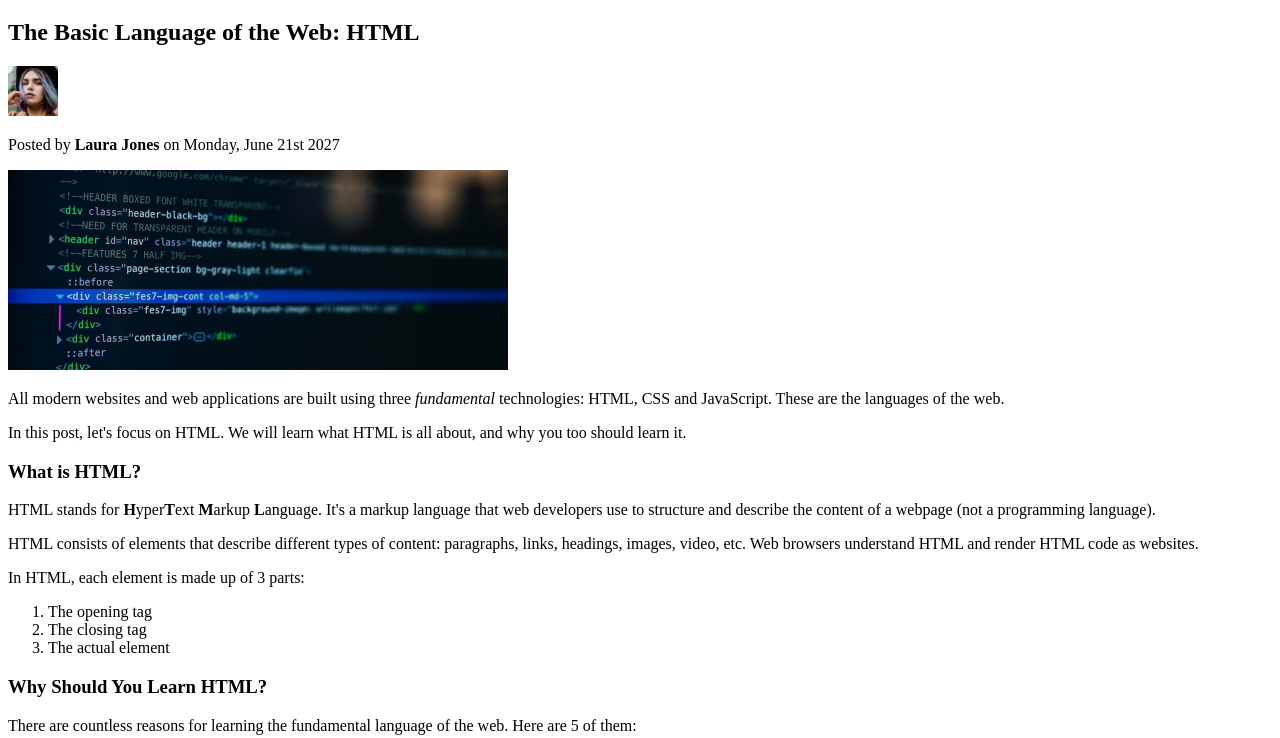
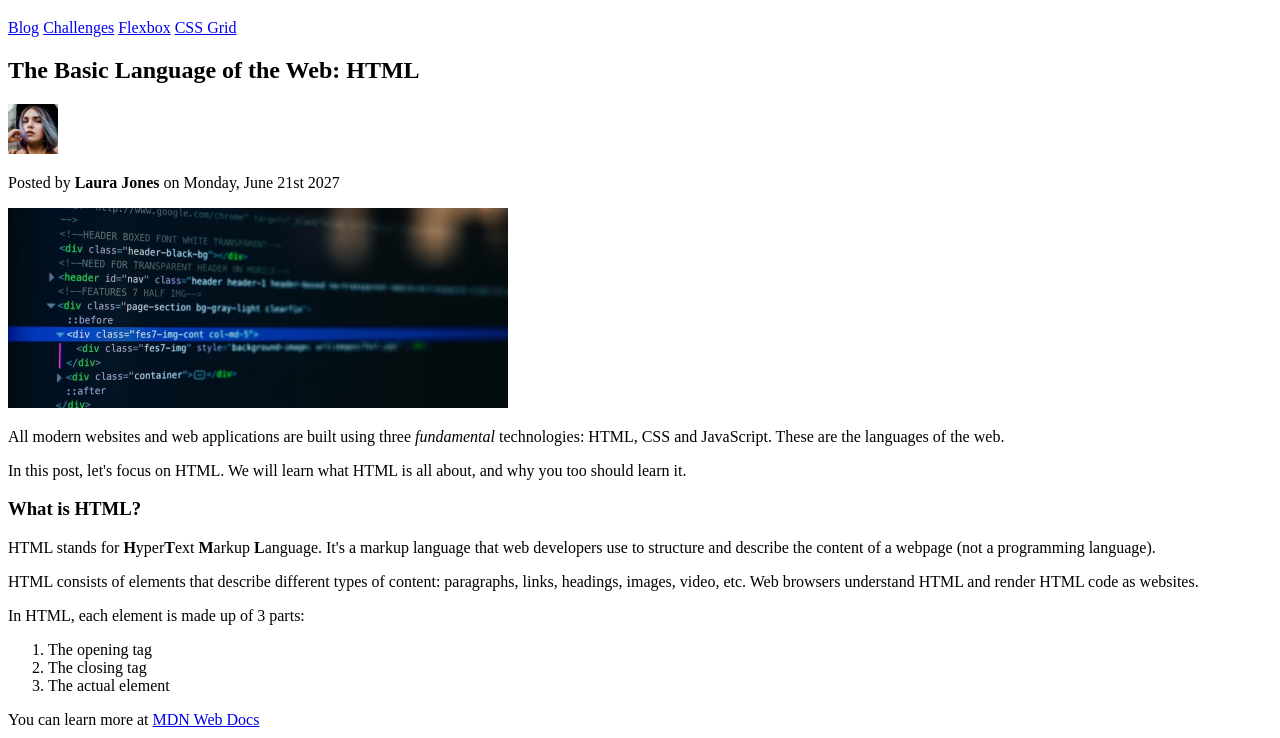
Before and after one commit to NycollasCunha/HTML-fundamentals, a plain HTML site: page index.html in a window 1280 px wide. Shown: the part 62-800 px from the top of the page. Drawn offline with Linux system fonts and the light colour scheme.

Commit message:
Learning how to use links

```diff
--- a/index.html
+++ b/index.html
@@ -16,6 +16,11 @@
     -->
 
     <h1>📘 The Code Magazine</h1>
+    <a href="blog.html">Blog</a>
+    <a href="#">Challenges</a>
+    <a href="#">Flexbox</a>
+    <a href="#">CSS Grid</a>
+
     <h2>The Basic Language of the Web: HTML</h2>
 
     <img
@@ -65,6 +70,13 @@
       <li>The actual element</li>
     </ol>
 
+    <p>
+      You can learn more at
+      <a href="https://developer.mozilla.org/en-US/" target="_blank"
+        >MDN Web Docs</a
+      >
+    </p>
+
     <h3>Why Should You Learn HTML?</h3>
 
     <p>
```
Also changed, not shown: blog.html (added, +12 -0 lines).
